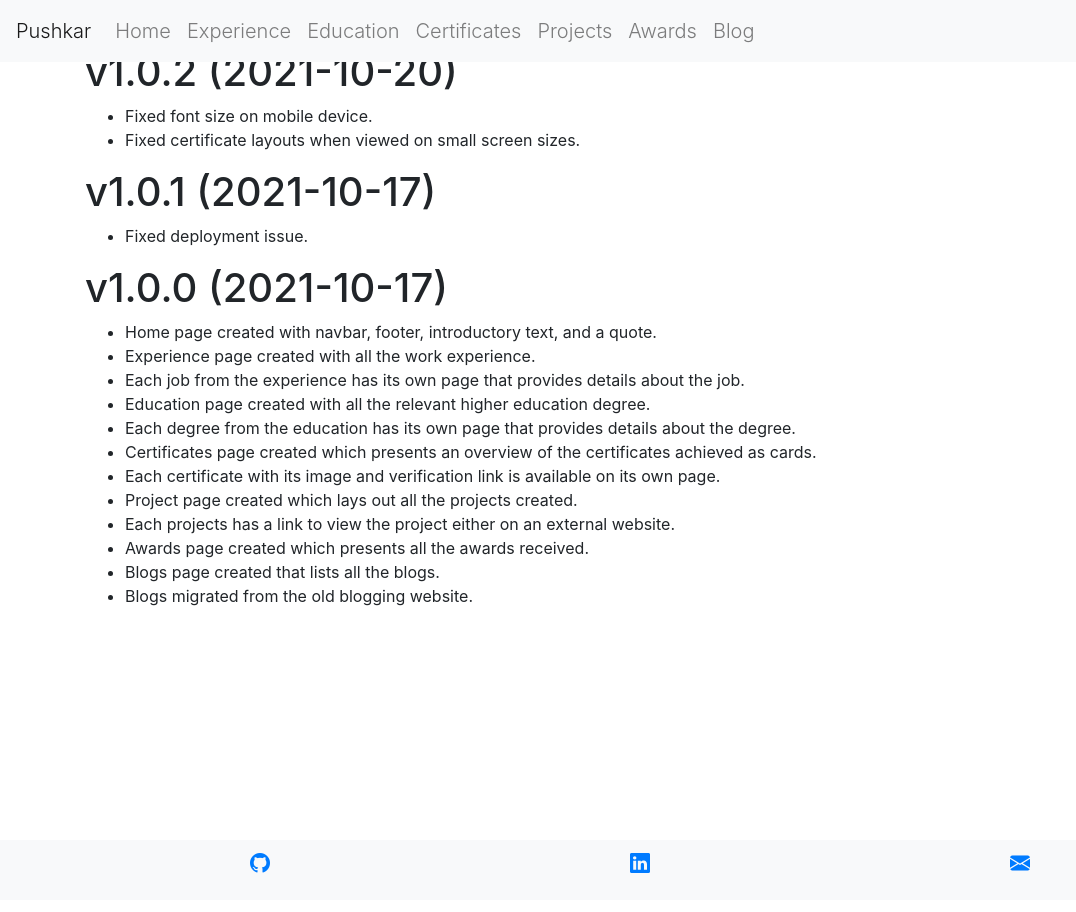
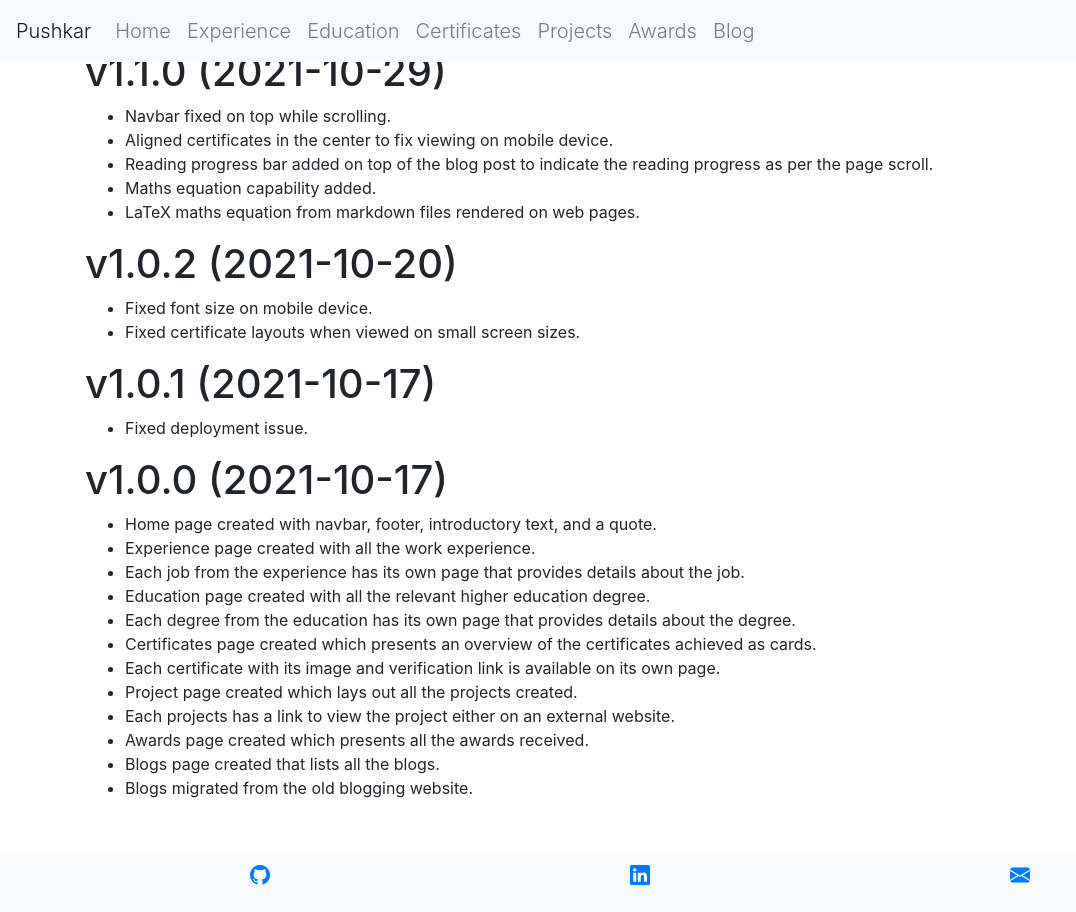
Before and after one commit to pushkarkadam/portfolio, a Jekyll site: the page built from HISTORY.md, in a window 1280 px wide. Shown: the whole page, without its empty margins (0-1076 px from the left). Built offline with Jekyll 4.4.1, drawn with Linux system fonts in a browser that asks for light colours; nearby versions of some CDN libraries; our own code applies the rules of GitHub Pages for plain Markdown files.

Commit message:
v1.1.0 release notes added.

```diff
--- a/HISTORY.md
+++ b/HISTORY.md
@@ -1,3 +1,11 @@
+# v1.1.0 (2021-10-29)
+
+* Navbar fixed on top while scrolling.
+* Aligned certificates in the center to fix viewing on mobile device.
+* Reading progress bar added on top of the blog post to indicate the reading progress as per the page scroll.
+* Maths equation capability added.
+* LaTeX maths equation from markdown files rendered on web pages.
+
 # v1.0.2 (2021-10-20)
 
 * Fixed font size on mobile device.
```
